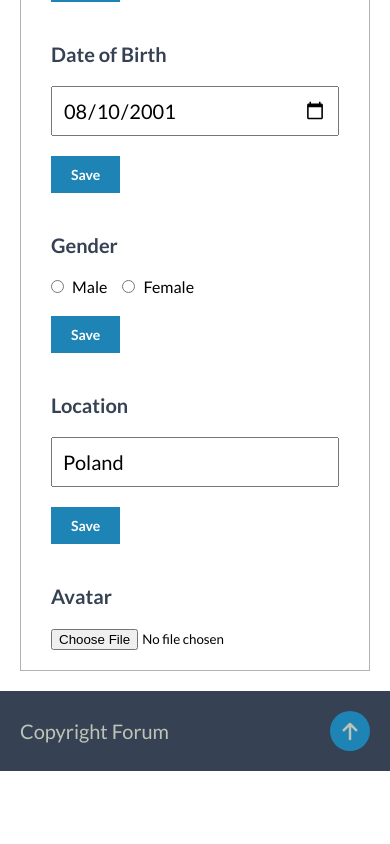
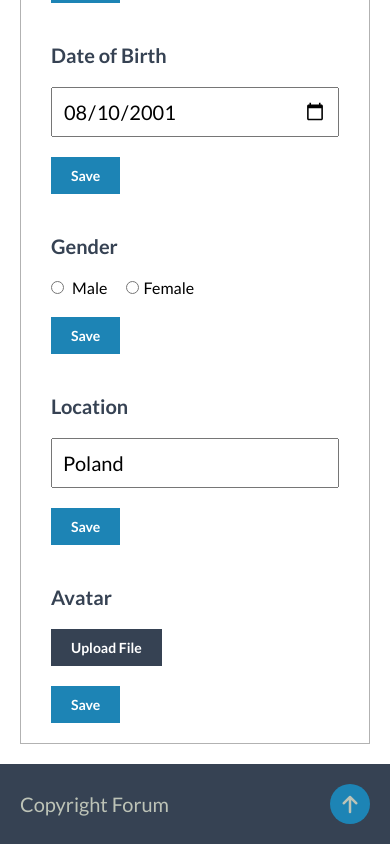
Before and after one commit to Belkowski656/Forum, a React (Create React App) app: page / in a window 390 px wide. Shown: the part 1474-2318 px from the top of the page. Before the commit the page ends 2245 px from the top, so only its background shows below. Built offline with nearby package versions, Linux system fonts and the light colour scheme.

Commit message:
add Informations component with responsivness

```diff
--- a/src/components/EditProfile/EditProfile.style.js
+++ b/src/components/EditProfile/EditProfile.style.js
@@ -15,6 +15,8 @@ export const Link = styled.a`
   text-align: center;
   font-weight: bold;
   color: ${gray};
+  border-bottom: 1px solid rgba(0, 0, 0, 0.3);
+  cursor: pointer;
 
   :nth-child(1) {
     border-right: 1px solid rgba(0, 0, 0, 0.3);
--- a/src/components/Informations/Informations.js
+++ b/src/components/Informations/Informations.js
@@ -7,7 +7,6 @@ import {
   SmallLabel,
   Text,
   Radio,
-  Avatar,
   Change,
 } from "./Informations.style";
 
@@ -47,21 +46,25 @@ const Informations = () => {
           <Form key={i}>
             {input.type === "radio" ? (
               <>
-                <Text>{input.name}</Text>
+                <Text>{input.name}</Text>{" "}
+                <SmallLabel htmlFor="male">
                   <Radio
                     type={input.type}
                     id="male"
                     defaultValue={input.value}
                     name="gender"
                   />{" "}
-                <SmallLabel htmlFor="male">Male</SmallLabel>
+                  Male
+                </SmallLabel>{" "}
+                <SmallLabel htmlFor="female">
                   <Radio
                     type={input.type}
                     id="female"
                     defaultValue={input.value}
                     name="gender"
                   />
-                <SmallLabel htmlFor="female"> Female</SmallLabel>
+                  Female
+                </SmallLabel>
               </>
             ) : (
               <>
@@ -76,10 +79,11 @@ const Informations = () => {
             <Save>Save</Save>
           </Form>
         ))}
-        <Avatar>
+        <Form>
           <Text>Avatar</Text>
           <Change type="file" />
-        </Avatar>
+          <Save>Save</Save>
+        </Form>
       </Wrapper>
     </>
   );
--- a/src/components/Informations/Informations.style.js
+++ b/src/components/Informations/Informations.style.js
@@ -6,10 +6,22 @@ import {
   gray,
 } from "../../resources/variables/variables";
 
-export const Wrapper = styled.div``;
+export const Wrapper = styled.div`
+  @media (min-width: 576px) {
+    display: flex;
+    flex-wrap: wrap;
+  }
+`;
 
 export const Form = styled.form`
   padding: 20px 30px;
+  @media (min-width: 576px) {
+    display: flex;
+    flex-direction: column;
+    justify-content: space-between;
+    align-items: flex-start;
+    width: 50%;
+  }
 `;
 
 export const Label = styled.label`
@@ -68,8 +80,21 @@ export const Save = styled.button`
   }
 `;
 
-export const Avatar = styled.form`
-  padding: 20px 30px;
+export const Change = styled.input`
+  visibility: hidden;
+
+  ::before {
+    content: "Upload File";
+    display: inline-block;
+    visibility: visible;
+    background-color: ${gray};
+    padding: 10px 20px;
+    font-size: ${fontSmall};
+    font-weight: bold;
+    color: white;
+    cursor: pointer;
+  }
+  :hover {
+    background-color: black;
+  }
 `;
-
-export const Change = styled.input``;
```
Lines whose indentation alone changed are shown as unchanged.
